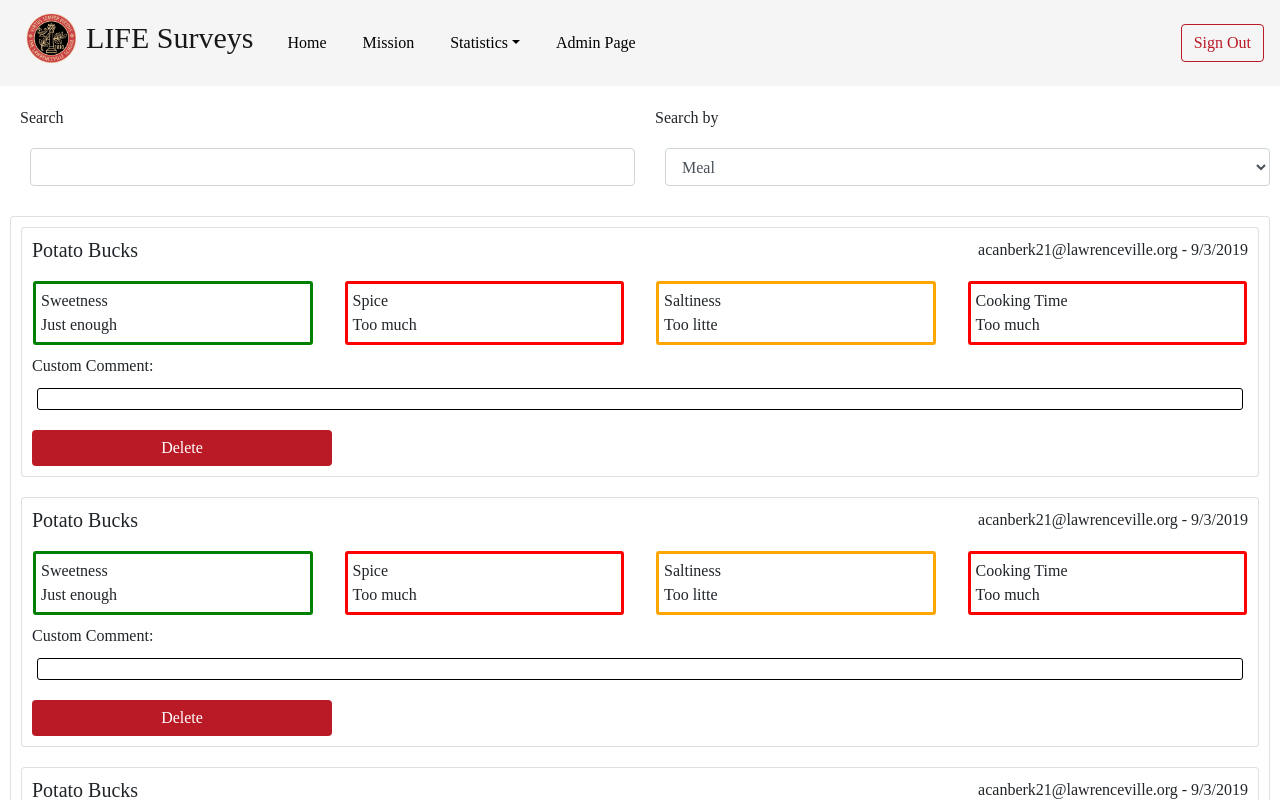
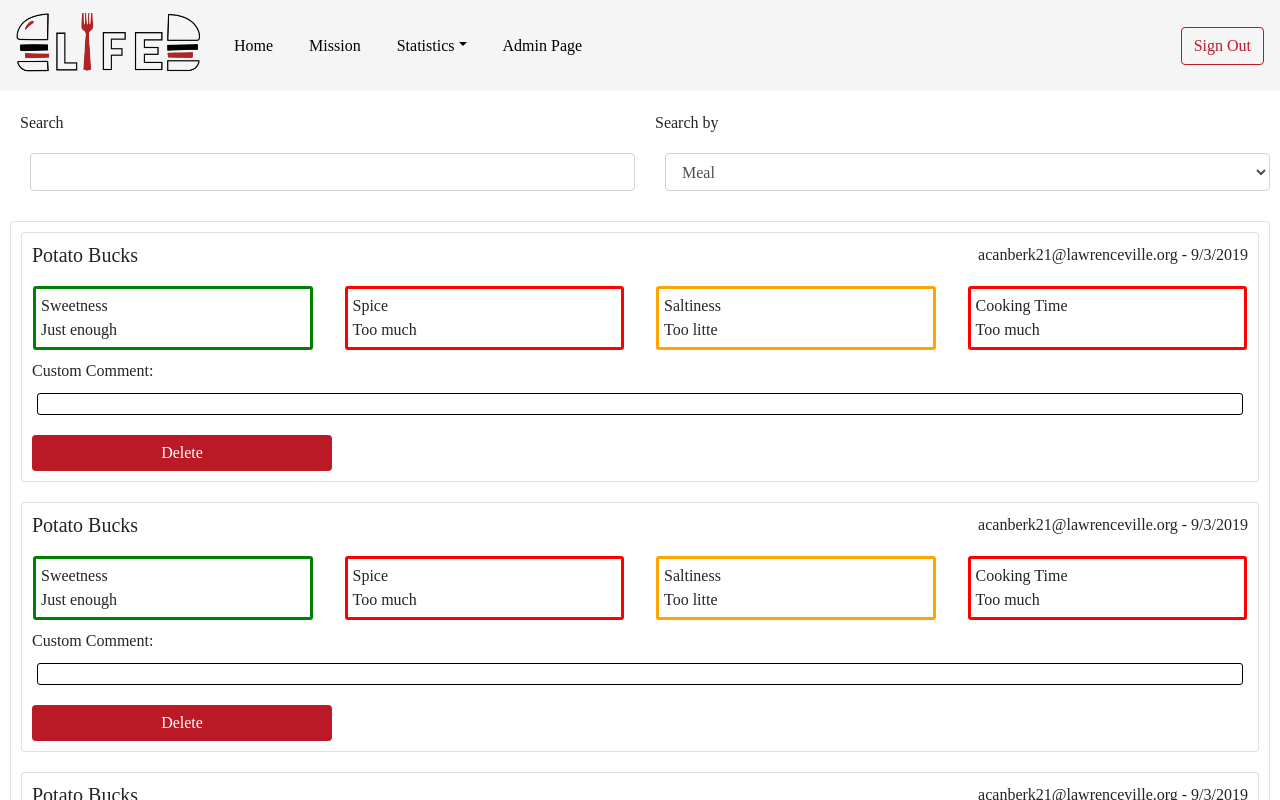
Before and after one commit to alpercanberk/lvillerift, a React (Create React App) app: page /#/admin in a window 1280 px wide. Shown: the top 800 px of the page. Built offline with nearby package versions, Linux system fonts and the light colour scheme.

Commit message:
logo updated

```diff
--- a/src/App.css
+++ b/src/App.css
@@ -61,8 +61,8 @@
 }
 
 .lville{
-  margin:10px;
-  margin-top: 0px;
+  height:65px;
+  width:184px;
 }
 
 
--- a/src/App.js
+++ b/src/App.js
@@ -9,6 +9,8 @@ import { Button, Jumbotron, Navbar, Nav, FormControl, NavDropdown, Form, Card, C
 import './App.css';
 import axios from "axios"
 import Logo from "./logo.png"
+import LifeLogo from "./lifelogo.png"
+
 
 import {
   BrowserRouter as Router,
@@ -135,7 +137,7 @@ class App extends Component{
           />
           <Navbar bg="light" expand="lg" color="red">
             <Navbar.Brand href="#home">
-              <img src={Logo} className='lville' style={{"height":50,"width":50}}/><span style={{"font-size":30}} class="logo-name">LIFE Surveys</span>
+              <img src={LifeLogo} className='lville'/>
             </Navbar.Brand>
             <Navbar.Toggle aria-controls="basic-navbar-nav" />
             <Navbar.Collapse id="basic-navbar-nav">
```
Also changed, not shown: src/lifelogo.png (added), 18 other files (tests, documents, lock files or other folders).
